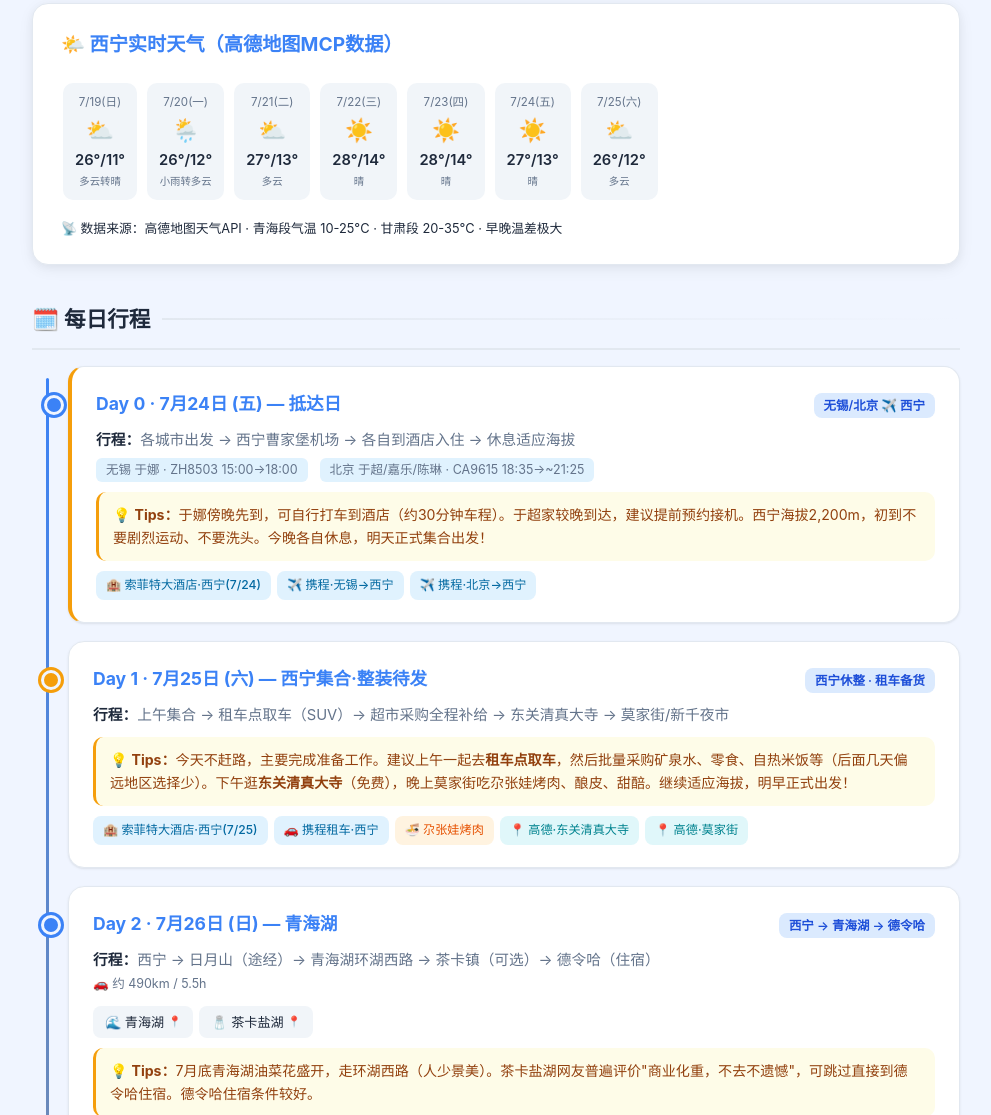
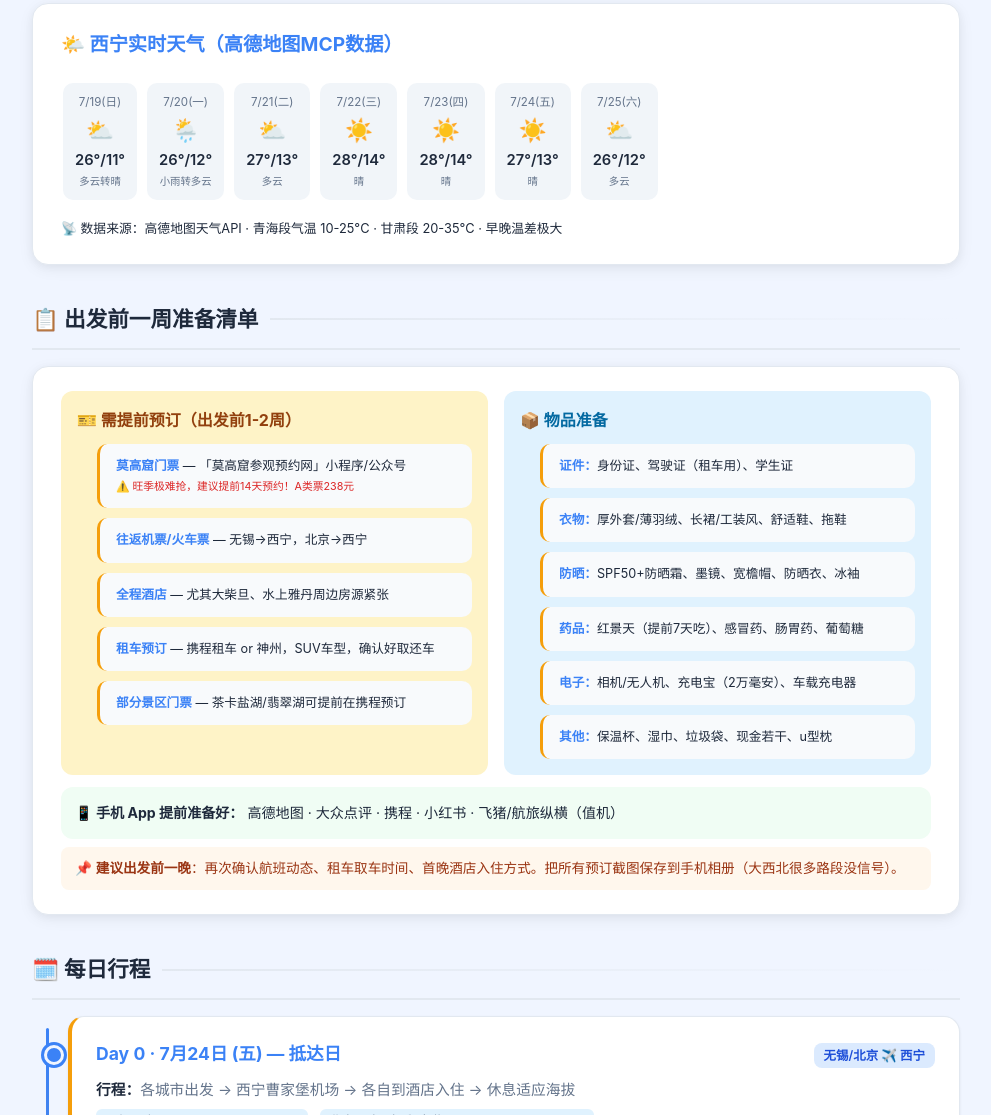
Before and after one commit to yunaa70631/qinggan-travel, a plain HTML site: page index.html in a window 1280 px wide. Shown: the part 588-1703 px from the top of the page, without its empty margins (144-1135 px from the left). Drawn offline with Linux system fonts and the light colour scheme.

Commit message:
Add pre-trip preparation checklist section before daily itinerary

```diff
--- a/index.html
+++ b/index.html
@@ -704,7 +704,49 @@
   </p>
 </div>
 
+
+<!-- ===== Pre-trip Preparation ===== -->
+<h2 class="section-title">📋 出发前一周准备清单</h2>
+<div class="tips-box" style="margin-bottom:20px;">
+  <div style="display:grid;grid-template-columns:1fr 1fr;gap:16px;">
+
+    <div style="background:#fef3c7;border-radius:12px;padding:16px;">
+      <h4 style="margin:0 0 10px;font-size:1em;color:#92400e;">🎫 需提前预订（出发前1-2周）</h4>
+      <ul style="margin:0;padding-left:20px;font-size:0.9em;line-height:2;">
+        <li><strong>莫高窟门票</strong> — 「莫高窟参观预约网」小程序/公众号<br><span style="color:#dc2626;font-size:0.85em;">⚠️ 旺季极难抢，建议提前14天预约！A类票238元</span></li>
+        <li><strong>往返机票/火车票</strong> — 无锡→西宁，北京→西宁</li>
+        <li><strong>全程酒店</strong> — 尤其大柴旦、水上雅丹周边房源紧张</li>
+        <li><strong>租车预订</strong> — 携程租车 or 神州，SUV车型，确认好取还车</li>
+        <li><strong>部分景区门票</strong> — 茶卡盐湖/翡翠湖可提前在携程预订</li>
+      </ul>
+    </div>
+
+    <div style="background:#e0f2fe;border-radius:12px;padding:16px;">
+      <h4 style="margin:0 0 10px;font-size:1em;color:#0369a1;">📦 物品准备</h4>
+      <ul style="margin:0;padding-left:20px;font-size:0.9em;line-height:2;">
+        <li><strong>证件：</strong>身份证、驾驶证（租车用）、学生证</li>
+        <li><strong>衣物：</strong>厚外套/薄羽绒、长裙/工装风、舒适鞋、拖鞋</li>
+        <li><strong>防晒：</strong>SPF50+防晒霜、墨镜、宽檐帽、防晒衣、冰袖</li>
+        <li><strong>药品：</strong>红景天（提前7天吃）、感冒药、肠胃药、葡萄糖</li>
+        <li><strong>电子：</strong>相机/无人机、充电宝（2万毫安）、车载充电器</li>
+        <li><strong>其他：</strong>保温杯、湿巾、垃圾袋、现金若干、u型枕</li>
+      </ul>
+    </div>
+
+  </div>
+
+  <div style="margin-top:12px;padding:14px;background:#f0fdf4;border-radius:12px;font-size:0.88em;">
+    <strong>📱 手机 App 提前准备好：</strong>
+    高德地图 · 大众点评 · 携程 · 小红书 · 飞猪/航旅纵横（值机）
+  </div>
+
+  <div style="margin-top:8px;padding:10px 14px;background:#fff7ed;border-radius:8px;font-size:0.85em;color:#9a3412;">
+    📌 <strong>建议出发前一晚</strong>：再次确认航班动态、租车取车时间、首晚酒店入住方式。把所有预订截图保存到手机相册（大西北很多路段没信号）。
+  </div>
+</div>
+
 <!-- ===== Daily Itinerary ===== -->
+
 <h2 class="section-title">🗓️ 每日行程</h2>
 <div class="timeline">
 
```
